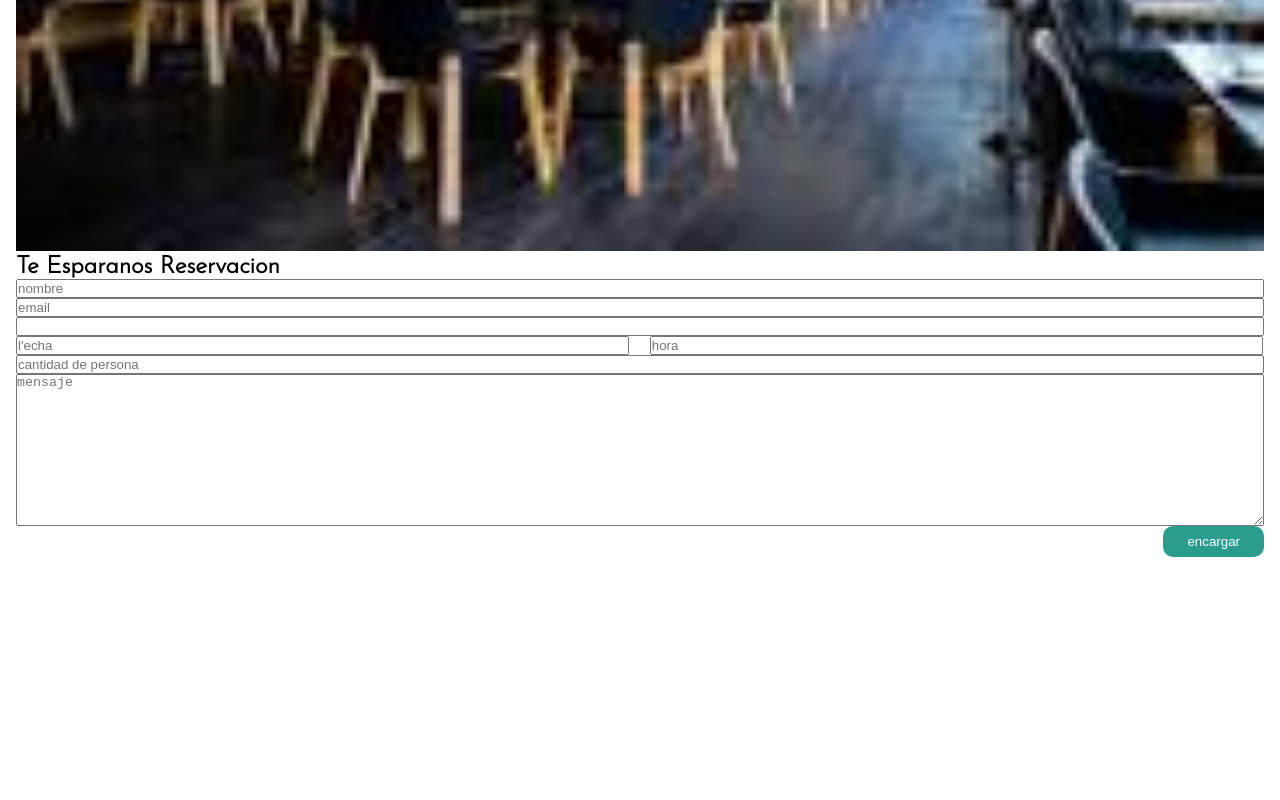
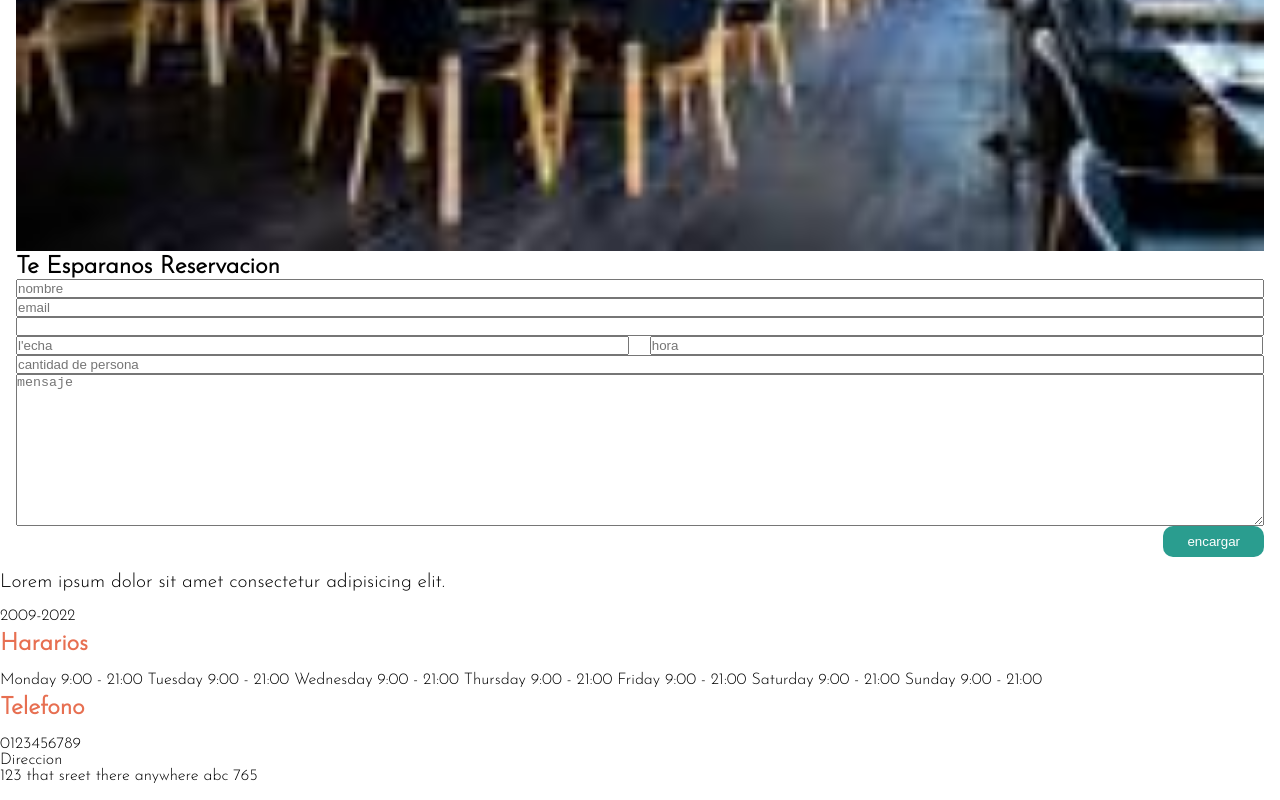
Before and after one commit to pauljl8762/Resto, a plain HTML site: page index.html in a window 1280 px wide. Shown: the part 10132-10932 px from the top of the page. Before the commit the page ends 10705 px from the top, so only its background shows below. Drawn offline with Linux system fonts and the light colour scheme; a web font is replaced by a local one.

Commit message:
add final commit

```diff
--- a/index.html
+++ b/index.html
@@ -209,10 +209,34 @@
 <input class="btn" type="submit" value="encargar">
 
 </form>
-
 <!--reservation section end-->
     </main>
-    <footer></footer>
+    <footer>
+      <section class="footer-container">
+        <p class="footer-info-p"><span>Lorem ipsum dolor sit amet consectetur adipisicing elit.</span>
+        </p>
+        <p>2009-2022</p>
+        <section class="footer-2"></section>
+        <h2 class="footer-title">Hararios</h2>
+        <ul class="opening-times">
+          <li>Monday 9:00 - 21:00</li>
+          <li>Tuesday 9:00 - 21:00</li>
+          <li>Wednesday 9:00 - 21:00</li>
+          <li>Thursday 9:00 - 21:00</li>
+          <li>Friday 9:00 - 21:00</li>
+          <li>Saturday 9:00 - 21:00</li>
+          <li>Sunday 9:00 - 21:00</li>
+        </ul>
+        <h2 class="footer-title">Telefono</h2>
+      <p>0123456789</p>
+      </section>
+      <section class="footer-3">
+        <p>Direccion</p>
+        <p class="direction">123 that sreet there anywhere abc 765</p>
+      </section>
+      <p class="copyright">Disenado por uncoder diseno web</p>
+
+    </footer>
 
 
 
--- a/style.css
+++ b/style.css
@@ -238,6 +238,33 @@ color: #333333;
 }
 
 /*expertise style ends here*/
+/*footer style start*/
+.footer {
+  background-color: #333333;
+  padding: 1rem;
+  color: white;
+}
+
+.footer-info-p {
+  font-size: 1.2rem;
+  margin-bottom: 1rem;
+}
+
+.footer-title {
+  color: #E76f51;
+  position: relative;
+  padding-bottom: 0.5rem;
+  margin-bottom: 0.5rem;
+  margin-top: 0.5rem;
+}
+.opening-times  {
+list-style: none;
+}
+.copyright {
+  text-align: center;
+  color: rgba(255, 255, 255, 0.8);
+}
+/*footer style end*/
 /*reservation style start*/
 .reservation {
   position: relative;
@@ -476,4 +503,15 @@ div {
     width: 40%;
     height: 90%;
   }
+  .footer-container {
+    display: flex;
+    align-items: center;
+    justify-content: space-between;
+    margin-bottom: 1rem;
+    gap: 2rem;
+  }
+   .footer-2, .footer-3 {
+    flex: 1 1 350px;
+   }
+
 }
```
